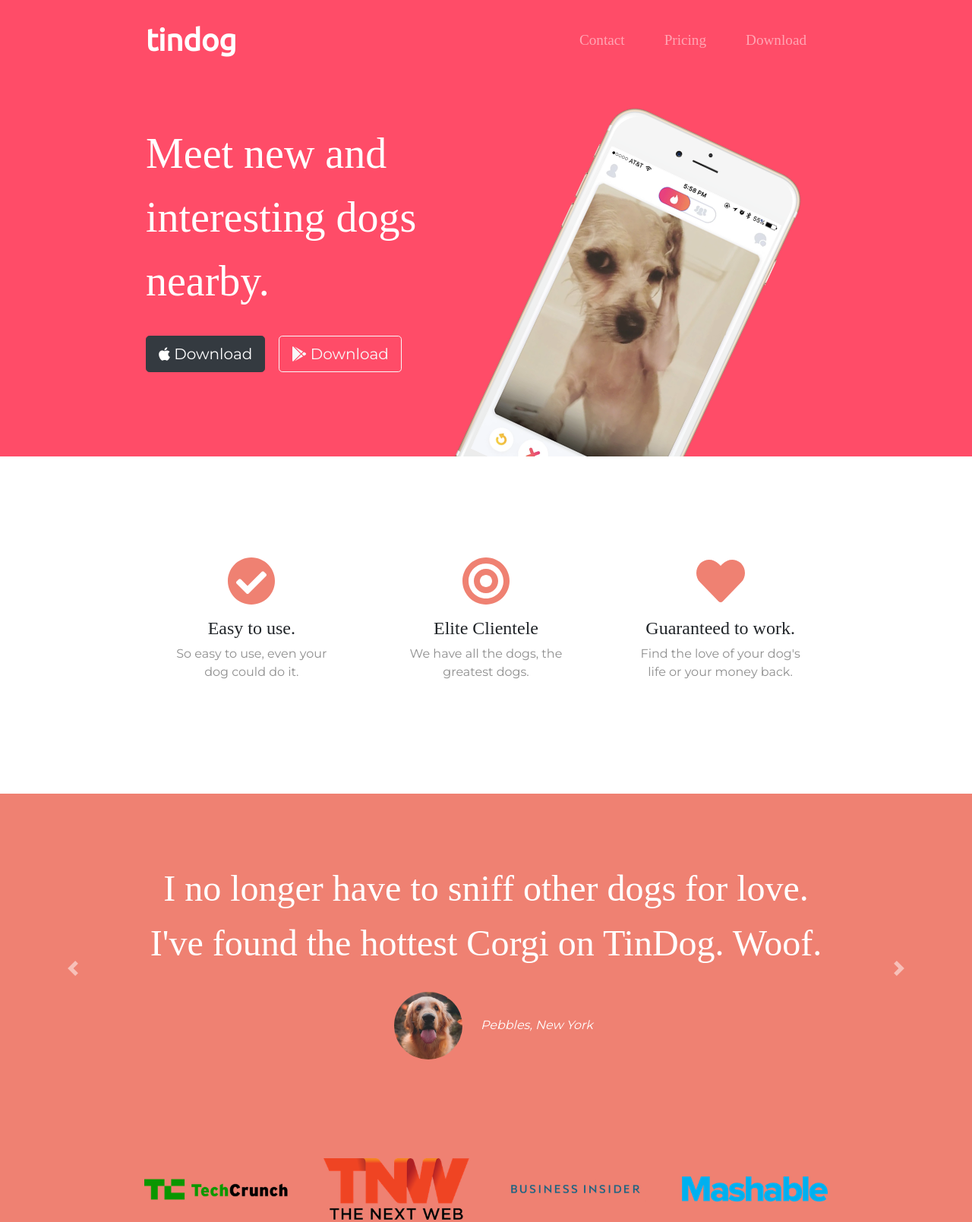
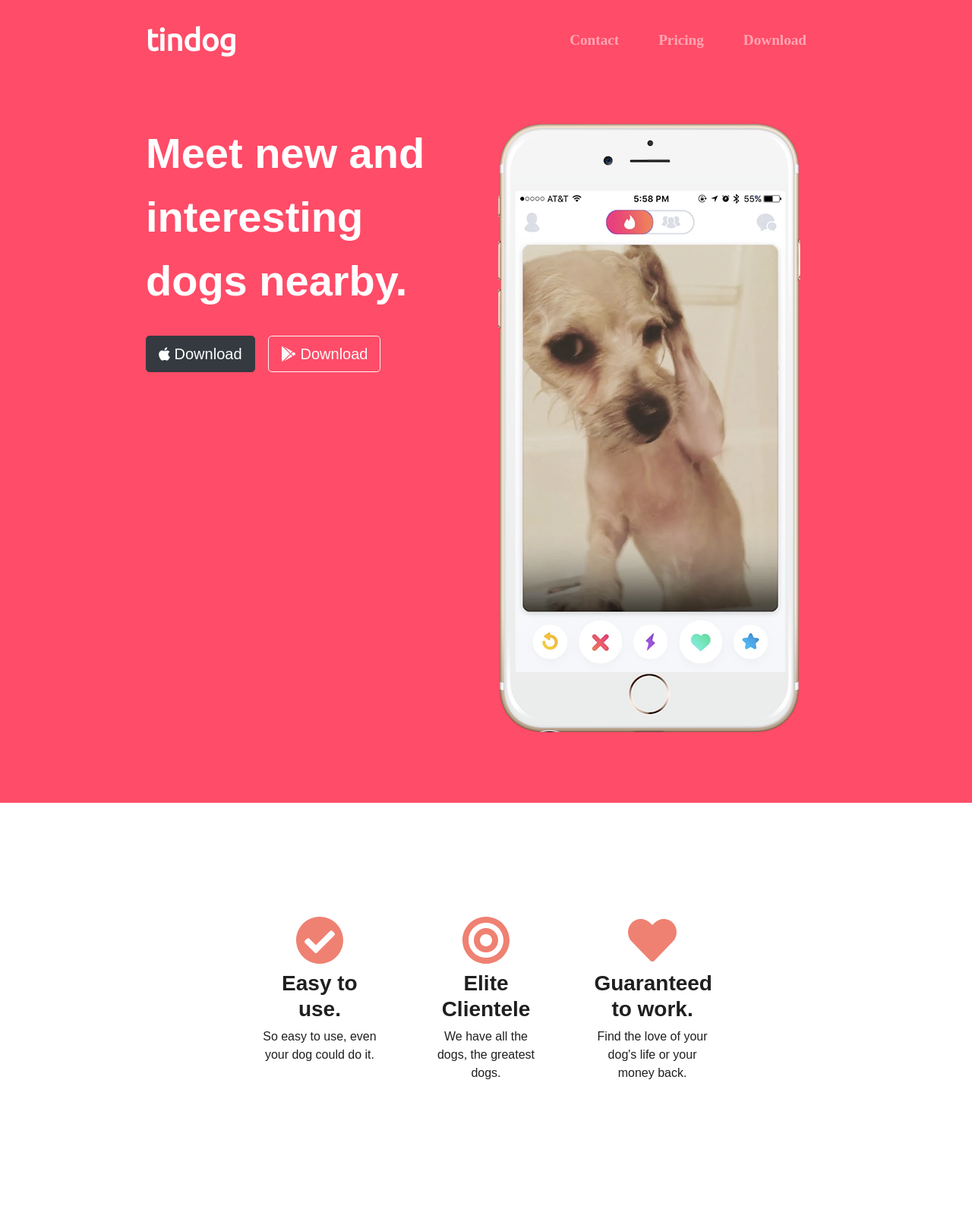
Before and after one commit to anumala-jithendra/TinDog, a plain HTML site: page index.html in a window 1280 px wide. Shown: the part 20-1629 px from the top of the page at 76% size. Drawn offline with nearby package versions, Linux system fonts and the light colour scheme.

Commit message:
Update styles.css

```diff
--- a/css/styles.css
+++ b/css/styles.css
@@ -1,179 +1,146 @@
-
 body {
-  font-family: "Montserrat";
-  text-align: center;
+  font-family: "Poppins", sans-serif;
+  color: #1f1f1f;
 }
-
-h1, h2, h3, h4, h5, h6 {
-  font-family: "Montserrat-Bold";
-}
-
-p {
-  color: #8f8f8f;
-}
-
-/* Headings */
-
-.big-heading {
-  font-family: "Montserrat-Black";
-  font-size: 3.5rem;
-  line-height: 1.5;
-}
-
-.section-heading {
-  font-size: 3rem;
-  line-height: 1.5;
-}
-
-/* Containers */
-
-.container-fluid{
-  padding: 7% 15%;
-}
-
-/* Sections */
-
-.colored-section {
+#title {
   background-color: #ff4c68;
   color: #fff;
 }
-
-.white-section {
-  background-color: #fff;
+h1 {
+  font-family: "Poppins", sans-serif;
+  line-height: 1.5;
+  font-size: 3.5rem;
+  font-weight: bolder;
+  color: #fff;
+}
+h2 {
+  font-family: "Poppins", sans-serif;
+  font-size: 2rem;
+  font-weight: bold;
+  line-height: 1.5;
+  color: #1f1f1f;
+}
+h3 {
+  font-family: "Poppins", sans-serif;
+  color: #1f1f1f;
+  font-weight: bolder;
+}
+.icon {
+  color: #ef8172;
+  margin-bottom: 5%;
+}
+.icon :hover {
+  color: #ff4c68;
+}
+.container-fluid {
+  padding: 3% 15% 7%;
 }
 
 /* Navigation Bar */
-
 .navbar {
   padding: 0 0 4.5rem;
 }
-
 .navbar-brand {
-  font-family: "Ubuntu";
+  font-family: Ubuntu;
+  font-weight: bold;
   font-size: 2.5rem;
+}
+.nav-item {
+  padding: 0 18px;
+}
+.nav-link {
+  font-size: 1.2rem;
+  font-family: "Poppins";
   font-weight: bold;
 }
 
-.nav-item {
-  padding: 0 18px;
-}
-
-.nav-link {
-  font-size: 1.2rem;
-  font-family: "Montserrat-Light";
-}
-
-/* Buttons */
-
+/* Download buttons */
 .download-button {
   margin: 5% 3% 5% 0;
 }
 
-/* Title Section */
-
-#title {
-  background-color: #ff4c68;
-  color: #fff;
-  text-align: left;
-}
-
-#title .container-fluid {
-  padding: 3% 15% 7%;
-}
-
-/* Title Image */
-
-.title-image {
+/* iphone image */
+.iphone-img {
   width: 60%;
-  transform: rotate(25deg);
   position: absolute;
   right: 30%;
 }
+.rotate-25 {
+  transform: rotate(25deg);
+}
 
-/* Features Section */
-
+/* features */
 #features {
+  padding: 7% 15%;
+  text-align: center;
+  line-height: 1.5;
+  background-color: #fff;
+  z-index: 1;
   position: relative;
 }
-
-.feature-title {
-  font-size: 1.5rem;
+.feature-box {
+  padding: 5%;
 }
 
-.feature-box {
-  padding: 4.5%;
+/* testimonials */
+#testimonials {
+  text-align: center;
+  background-color: #ef8172;
+  color: #fff;
 }
-
-.icon {
-  color: #ef8172;
-  margin-bottom: 1rem;
+.carousel-item {
+  padding: 7% 15%;
 }
-
-.icon:hover {
-  color: #ff4c68;
-}
-
-/* Testimonial Section */
-
-#testimonials {
-  background-color: #ef8172;
-}
-
-.testimonial-text {
-  font-size: 3rem;
-  line-height: 1.5;
-}
-
-.testimonial-image {
+.testimonial-img {
+  border-radius: 100%;
   width: 10%;
-  border-radius: 100%;
   margin: 20px;
 }
 
-
+/* press */
 #press {
   background-color: #ef8172;
+  text-align: center;
   padding-bottom: 3%;
 }
-
-.press-logo {
+.press-img {
   width: 15%;
   margin: 20px 20px 50px;
 }
 
-/* Pricing Section */
-
+/* pricing */
 #pricing {
   padding: 100px;
+  text-align: center;
 }
-
-.price-text {
-  font-size: 3rem;
-  line-height: 1.5;
-}
-
 .pricing-column {
   padding: 3% 2%;
 }
 
-/* CTA Section */
-
-
-/* Footer Section */
-
-
-.social-icon {
-  margin: 20px 10px;
+#cta {
+  background-color: #ff4c68;
+  text-align: center;
+  padding: 100px 15% 40px;
+}
+#footer {
+  background-color: #fff;
+  text-align: center;
+  padding: 100px 15% 20%;
+}
+.spanSpace {
+  padding-left: 25px;
+  padding-right: 25px;
+}
+.social {
+  padding-bottom: 5%;
 }
 
 @media (max-width: 1028px) {
-
   #title {
     text-align: center;
   }
-
-  .title-image {
-    position: static ;
+  .iphone-img {
+    position: static;
     transform: rotate(0);
   }
 }
```
